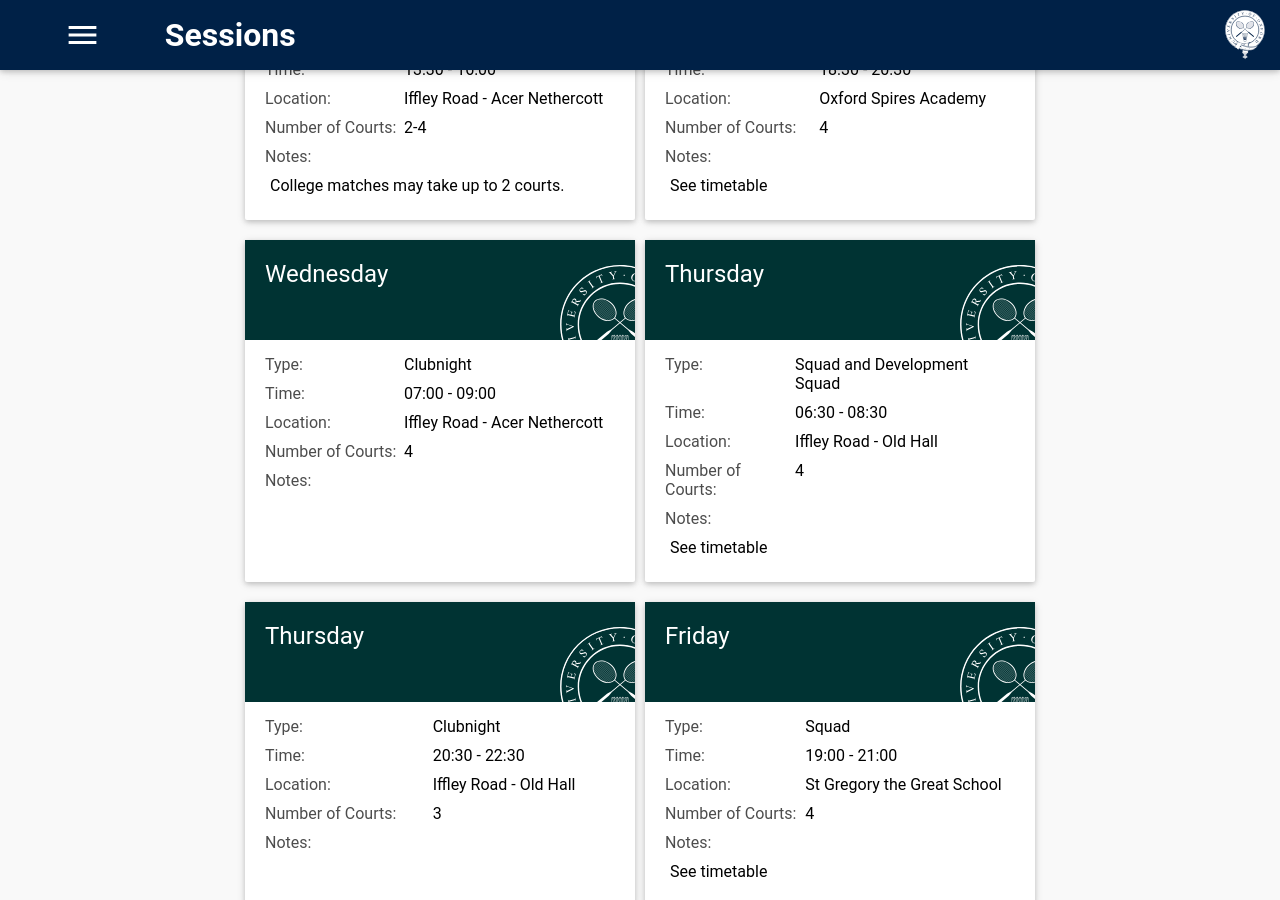
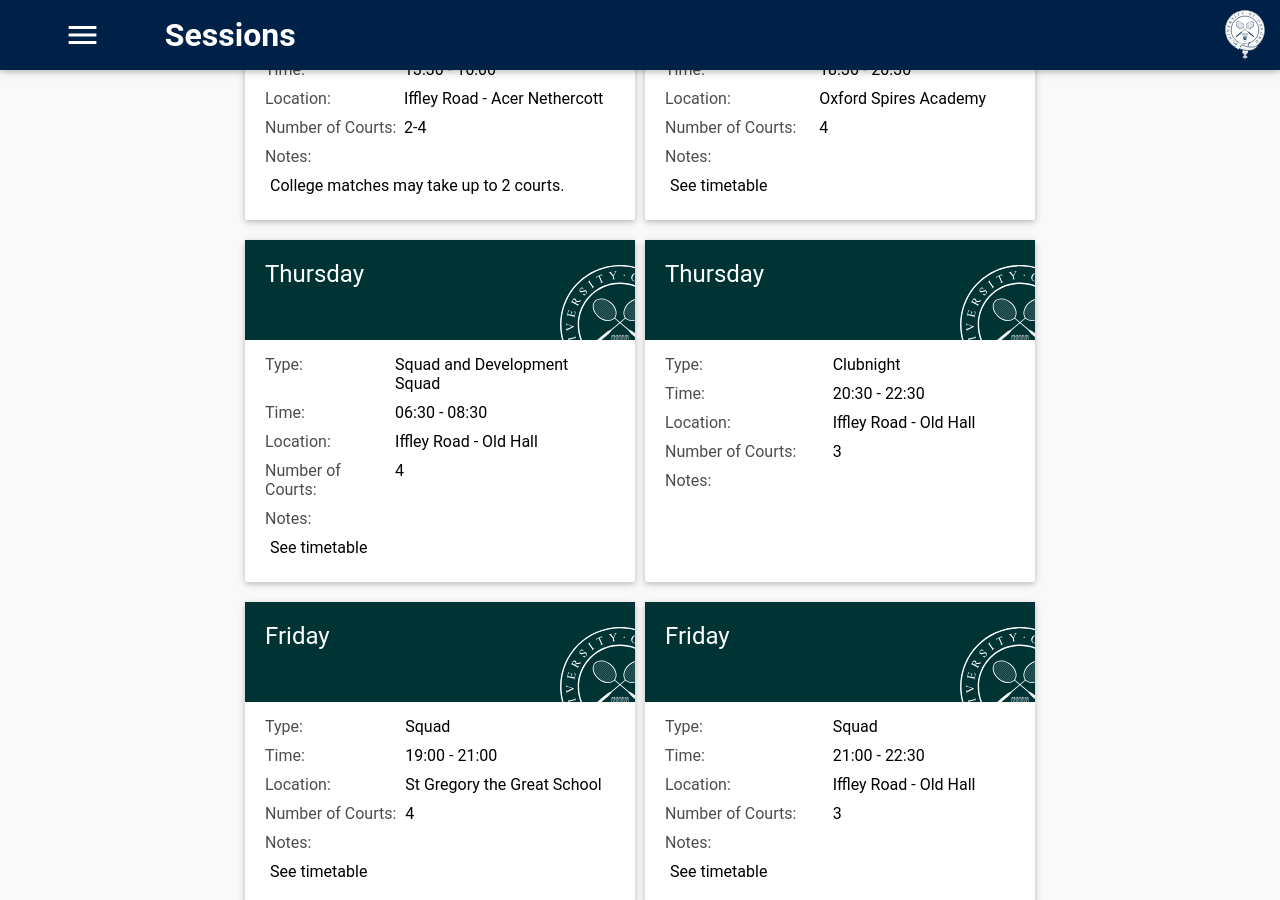
Before and after one commit to OUBaC/OUBaC.github.io, a Jekyll site: the page built from sessions.html, in a window 1280 px wide and 900 px high, scrolled down 747 px. Built offline with Jekyll 4.4.1, drawn with Linux system fonts in a browser that asks for light colours.

Commit message:
Remove the non-existent Wednesday session.

```diff
--- a/sessions.html
+++ b/sessions.html
@@ -54,18 +54,6 @@ sessions:
   - W2
   exceptions:
   - "See timetable"
-- day: Wednesday
-  time: "07:00 - 09:00"
-  numberOfCourts: "4"
-  location: "Iffley Road - Acer Nethercott"
-  participantString: "Clubnight"
-  participants:
-  - Clubnight
-  - M1
-  - M2
-  - W1
-  - W2
-  - M3
 - day: Thursday
   time: "06:30 - 08:30"
   numberOfCourts: "4"
```
